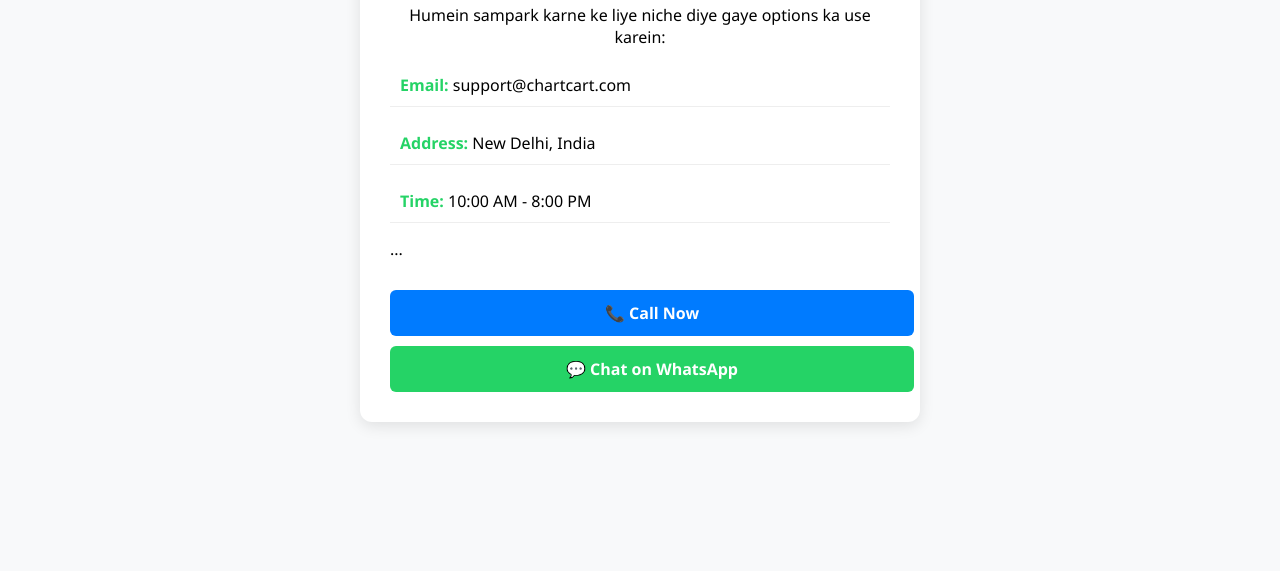
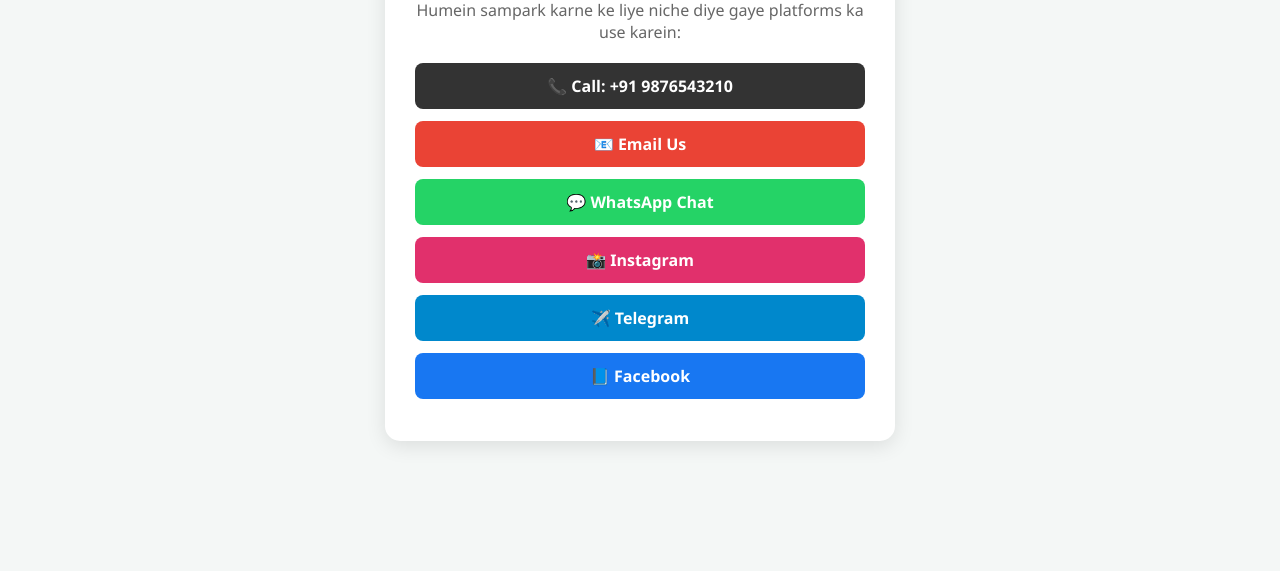
Before and after one commit to Chartcart/Chartcart.github.io, a plain HTML site: page Contact.html in a window 1280 px wide. Shown: the part 229-800 px from the top of the page. Drawn offline with Linux system fonts and the light colour scheme.

Commit message:
Update Contact.html

```diff
--- a/Contact.html
+++ b/Contact.html
@@ -9,11 +9,11 @@
             font-family: 'Segoe UI', Arial, sans-serif;
             margin: 0;
             padding: 0;
-            background: #f8f9fa;
+            background: #f4f7f6;
             text-align: center;
         }
 
-        /* Navigation Bar (Wahi design jo home page par tha) */
+        /* Navigation Bar */
         .header {
             background: #222;
             padding: 15px 5px;
@@ -27,73 +27,52 @@
             color: white;
             text-decoration: none;
             padding: 10px 18px;
-            background: #444; /* Baaki buttons dark rakhe hain */
+            background: #444;
             border-radius: 6px;
             font-size: 14px;
             font-weight: 600;
+        }
+
+        .header a.active { background: #25D366; }
+
+        /* Contact Container */
+        .contact-card {
+            max-width: 450px;
+            margin: 40px auto;
+            background: white;
+            padding: 30px;
+            border-radius: 15px;
+            box-shadow: 0 5px 20px rgba(0,0,0,0.1);
+        }
+
+        h1 { color: #333; margin-bottom: 25px; }
+
+        /* Links Styling */
+        .contact-link {
+            display: flex;
+            align-items: center;
+            justify-content: center;
+            text-decoration: none;
+            color: white;
+            padding: 12px;
+            margin-bottom: 12px;
+            border-radius: 8px;
+            font-weight: bold;
+            font-size: 16px;
             transition: 0.3s;
         }
 
-        .header a.active {
-            background: #25D366; /* Contact button ko highlight kiya hai */
-        }
+        .contact-link:hover { opacity: 0.8; transform: scale(1.02); }
 
-        .header a:hover {
-            background: #1ebd5a;
-        }
+        /* Social Colors */
+        .whatsapp { background: #25D366; }
+        .email { background: #EA4335; }
+        .instagram { background: #E1306C; }
+        .telegram { background: #0088cc; }
+        .facebook { background: #1877F2; }
+        .phone { background: #333; }
 
-        /* Contact Section */
-        .contact-container {
-            max-width: 500px;
-            margin: 50px auto;
-            background: white;
-            padding: 30px;
-            border-radius: 12px;
-            box-shadow: 0 4px 15px rgba(0,0,0,0.1);
-        }
-
-        h1 { color: #222; margin-bottom: 20px; }
-
-        .contact-info {
-            margin-bottom: 30px;
-            text-align: left;
-        }
-
-        .contact-item {
-            margin-bottom: 15px;
-            padding: 10px;
-            border-bottom: 1px solid #eee;
-        }
-
-        .contact-item b { color: #25D366; }
-
-        /* Direct Buttons */
-        .btn-call {
-            display: block;
-            width: 100%;
-            padding: 12px;
-            background: #007bff;
-            color: white;
-            text-decoration: none;
-            border-radius: 6px;
-            margin-bottom: 10px;
-            font-weight: bold;
-        }
-
-        .btn-whatsapp {
-            display: block;
-            width: 100%;
-            padding: 12px;
-            background: #25D366;
-            color: white;
-            text-decoration: none;
-            border-radius: 6px;
-            font-weight: bold;
-        }
-
-        .btn-call:hover, .btn-whatsapp:hover {
-            opacity: 0.9;
-        }
+        p { color: #666; margin-bottom: 20px; }
     </style>
 </head>
 <body>
@@ -105,25 +84,21 @@
         <a href="contact.html" class="active">Contact</a>
     </nav>
 
-    <div class="contact-container">
-        <h1>Contact Us</h1>
-        <p>Humein sampark karne ke liye niche diye gaye options ka use karein:</p>
+    <div class="contact-card">
+        <h1>Connect With Us</h1>
+        <p>Humein sampark karne ke liye niche diye gaye platforms ka use karein:</p>
 
-        <div class="contact-info">
-            <div class="contact-item">
-                <b>Email:</b> support@chartcart.com
-            </div>
-            <div class="contact-item">
-                <b>Address:</b> New Delhi, India
-            </div>
-            <div class="contact-item">
-                <b>Time:</b> 10:00 AM - 8:00 PM
-            </div>
-...
-        </div>
+        <a href="tel:+919876543210" class="contact-link phone">📞 Call: +91 9876543210</a>
 
-        <a href="tel:+919931203143" class="btn-call">📞 Call Now</a>
-        <a href="https://wa.me/919931203143" class="btn-whatsapp">💬 Chat on WhatsApp</a>
+        <a href="mailto:aapkaemail@gmail.com" class="contact-link email">📧 Email Us</a>
+
+        <a href="https://wa.me/919876543210" class="contact-link whatsapp">💬 WhatsApp Chat</a>
+
+        <a href="https://instagram.com/aapki_id" target="_blank" class="contact-link instagram">📸 Instagram</a>
+
+        <a href="https://t.me/aapka_username" target="_blank" class="contact-link telegram">✈️ Telegram</a>
+
+        <a href="https://facebook.com/aapka_page" target="_blank" class="contact-link facebook">📘 Facebook</a>
     </div>
 
 </body>
```
